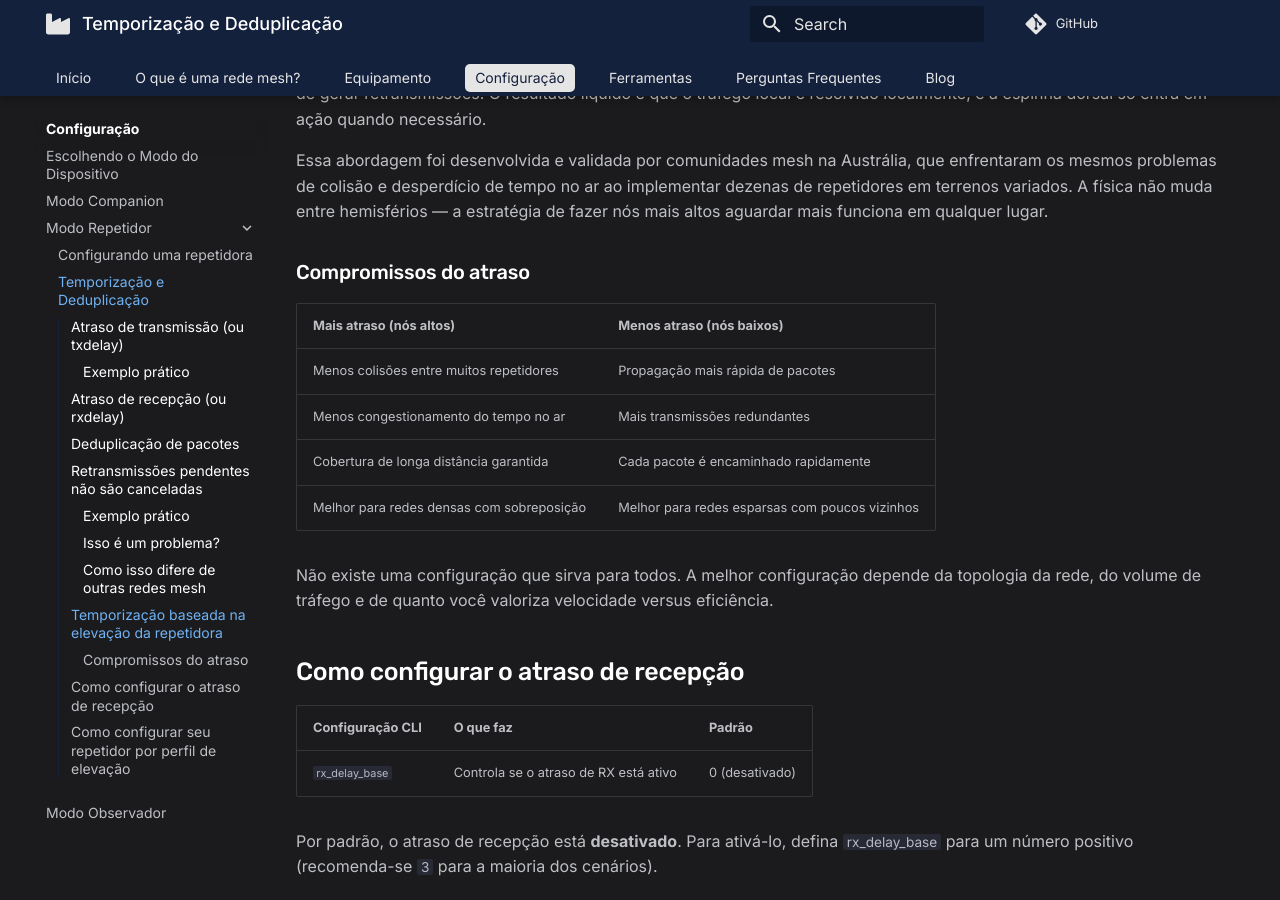
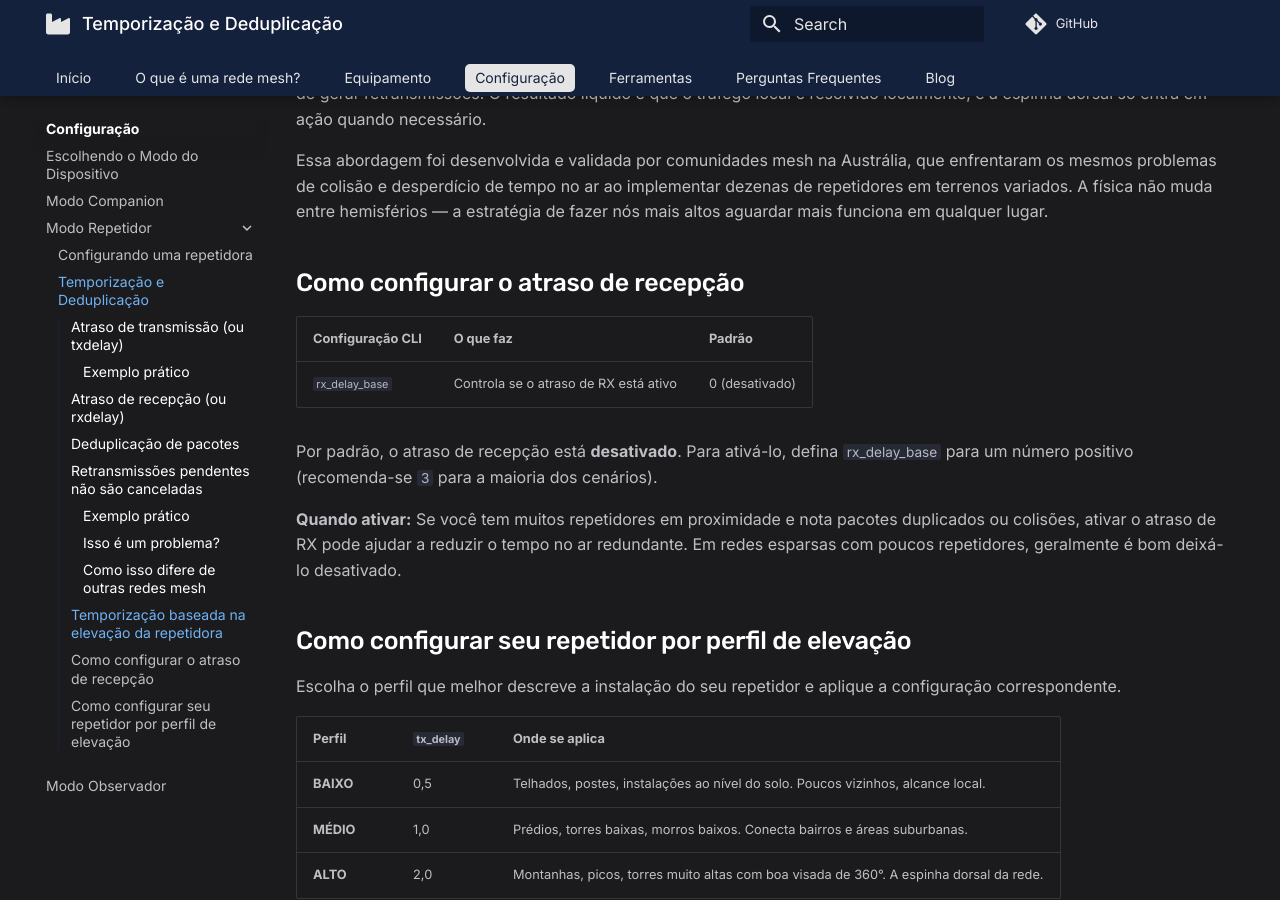
Before and after one commit to MeshSorocaba/meshsorocaba.github.io, an MkDocs documentation site: the page built from docs/configuracao/temporizacao-e-deduplicacao.md, in a window 1280 px wide and 900 px high, scrolled down 3641 px. Built offline with MkDocs 1.6.1 and Material for MkDocs 9.7.7, drawn with Linux system fonts in a browser that asks for light colours; comment, search, counter and statistics services are not loaded.

Commit message:
Remove seção 'Compromissos do atraso' da página de temporização e deduplicação

```diff
--- a/docs/configuracao/temporizacao-e-deduplicacao.md
+++ b/docs/configuracao/temporizacao-e-deduplicacao.md
@@ -98,17 +98,6 @@ O `rx_delay_base 3` complementa essa hierarquia: cópias recebidas com sinal for
 
 Essa abordagem foi desenvolvida e validada por comunidades mesh na Austrália, que enfrentaram os mesmos problemas de colisão e desperdício de tempo no ar ao implementar dezenas de repetidores em terrenos variados. A física não muda entre hemisférios — a estratégia de fazer nós mais altos aguardar mais funciona em qualquer lugar.
 
-### Compromissos do atraso
-
-| Mais atraso (nós altos) | Menos atraso (nós baixos) |
-|---|---|
-| Menos colisões entre muitos repetidores | Propagação mais rápida de pacotes |
-| Menos congestionamento do tempo no ar | Mais transmissões redundantes |
-| Cobertura de longa distância garantida | Cada pacote é encaminhado rapidamente |
-| Melhor para redes densas com sobreposição | Melhor para redes esparsas com poucos vizinhos |
-
-Não existe uma configuração que sirva para todos. A melhor configuração depende da topologia da rede, do volume de tráfego e de quanto você valoriza velocidade versus eficiência.
-
 ## Como configurar o atraso de recepção
 
 | Configuração CLI | O que faz | Padrão |
```
